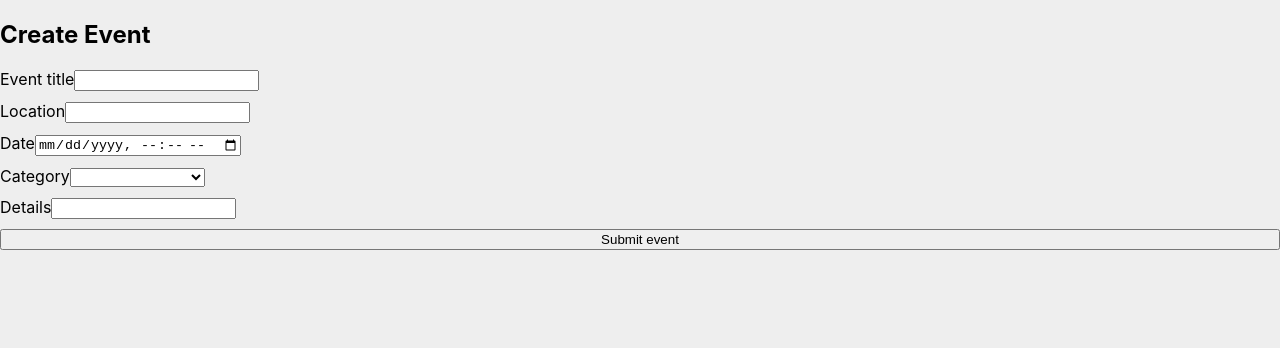
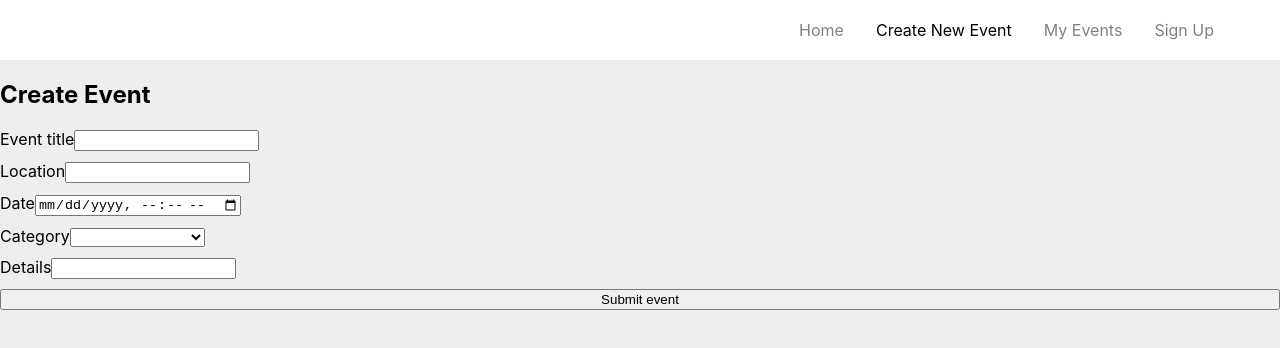
Before and after one commit to mistscale/final-project, a React (Create React App) app in the folder frontend/: page /neweventform in a window 1280 px wide. Shown: the top 348 px of the page. Built offline with nearby package versions, Linux system fonts and the light colour scheme.

Commit message:
create navigation bar

```diff
--- a/frontend/package.json
+++ b/frontend/package.json
@@ -13,7 +13,8 @@
     "react-dom": "^18.0.0",
     "react-redux": "^8.0.2",
     "react-router-dom": "^6.3.0",
-    "react-scripts": "5.0.1"
+    "react-scripts": "5.0.1",
+    "styled-components": "^5.3.5"
   },
   "scripts": {
     "start": "react-scripts start",
--- a/frontend/src/App.js
+++ b/frontend/src/App.js
@@ -11,6 +11,7 @@ import Signup from 'pages/SignUp';
 import NewEventForm from 'pages/NewEventForm';
 import MyEvents from 'pages/MyEvents';
 import NotFound from 'pages/NotFound';
+import Navbar from 'components/Navbar';
 
 const reducer = combineReducers({
 	user: user.reducer,
@@ -22,13 +23,14 @@ export const App = () => {
 	return (
 		<Provider store={store}>
 			<BrowserRouter>
+				<Navbar />
 				<Routes>
-          <Route path="/" element={<Welcome />}></Route>
-          <Route path="/login" element={<Login />}></Route>
-          <Route path="/signup" element={<Signup />}></Route>
-          <Route path="/neweventform" element={<NewEventForm />}></Route>
-          <Route path="/myevents" element={<MyEvents />}></Route>
-          <Route path="*" element={<NotFound />}></Route>
+					<Route path='/' element={<Welcome />}></Route>
+					<Route path='/login' element={<Login />}></Route>
+					<Route path='/signup' element={<Signup />}></Route>
+					<Route path='/neweventform' element={<NewEventForm />}></Route>
+					<Route path='/myevents' element={<MyEvents />}></Route>
+					<Route path='*' element={<NotFound />}></Route>
 				</Routes>
 			</BrowserRouter>
 		</Provider>
--- /dev/null
+++ b/frontend/src/components/Navbar.js
@@ -0,0 +1,25 @@
+import React from 'react';
+import { Nav, NavLink } from './NavbarElements';
+
+const Navbar = () => {
+	return (
+		<>
+			<Nav>
+				<NavLink to='/' activeStyle>
+					Home
+				</NavLink>
+				<NavLink to='/neweventform' activeStyle>
+					Create New Event
+				</NavLink>
+				<NavLink to='/myevents' activeStyle>
+					My Events
+				</NavLink>
+				<NavLink to='/signup' activeStyle>
+					Sign Up
+				</NavLink>
+			</Nav>
+		</>
+	);
+};
+
+export default Navbar;
--- /dev/null
+++ b/frontend/src/components/NavbarElements.js
@@ -0,0 +1,23 @@
+import { NavLink as Link } from 'react-router-dom';
+import styled from 'styled-components';
+
+export const Nav = styled.nav`
+	background: #fff;
+	height: 60px;
+	display: flex;
+	justify-content: right;
+	padding-right: 50px;
+`;
+
+export const NavLink = styled(Link)`
+	color: #808080;
+	display: flex;
+	align-items: center;
+	text-decoration: none;
+	padding: 0 1rem;
+	height: 100%;
+	cursor: pointer;
+	&.active {
+		color: #000000;
+	}
+`;
```
Also changed, not shown: 1 other file (tests, documents, lock files or other folders). Lines whose indentation alone changed are shown as unchanged.
